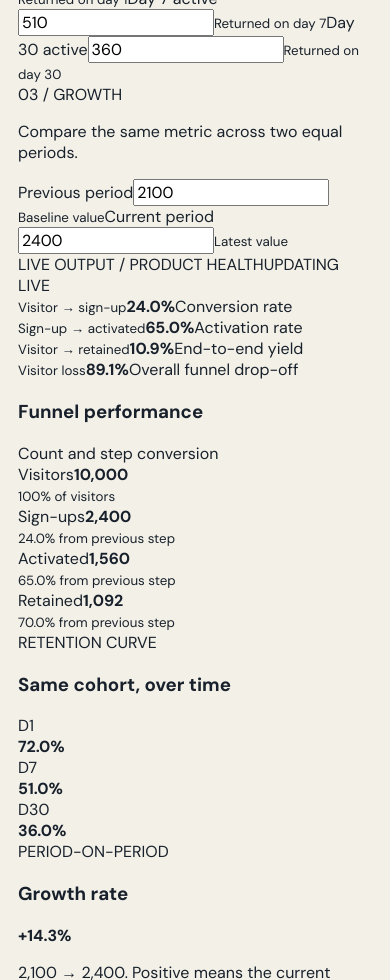
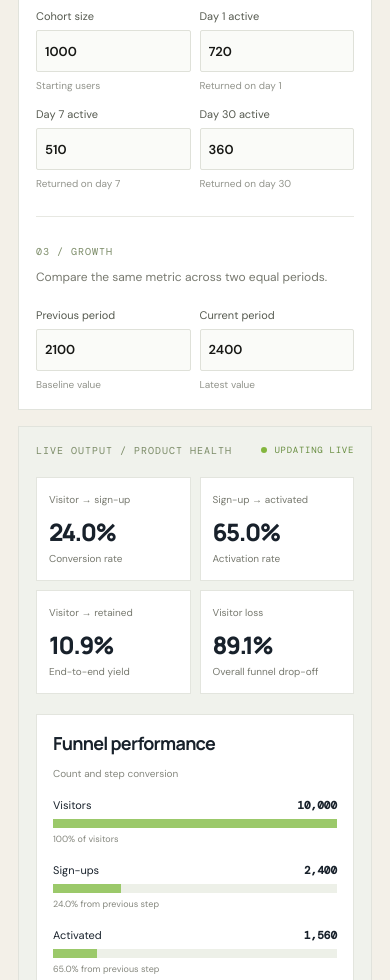
Before and after one commit to hiteshisthatyou/hitesh-portfolio, a Next.js app: page /utility-lab/product-metrics in a window 390 px wide. Shown: the part 1020-2000 px from the top of the page. Built offline with nearby package versions, Linux system fonts and the light colour scheme.

Commit message:
style: add responsive utility calculator layouts

```diff
--- a/app/globals.css
+++ b/app/globals.css
@@ -693,3 +693,64 @@ input[type=range],.slider{accent-color:var(--blue)}
 @media(max-width:700px){.ideas-list{grid-template-columns:1fr}.ideas-intro{padding-top:35px}.ideas-card{padding:22px}.ideas-empty{padding:30px}.ideas-admin-panel{padding:20px}.ideas-login{align-items:stretch;flex-direction:column}.ideas-form-grid{grid-template-columns:1fr}.ideas-editor-title,.ideas-admin-toolbar,.ideas-save-bar{align-items:flex-start;flex-direction:column}.ideas-post-row{flex-direction:column}.ideas-embed iframe{height:430px}}
 
 .ideas-footer-link{font-size:10px;color:#668f42;border-bottom:1px solid #b7cba1;padding-bottom:4px}.ideas-footer-link:hover{color:#385c22}
+
+
+/* Utility Lab calculators */
+.calc-shell{display:grid;grid-template-columns:minmax(280px,.82fr) minmax(0,1.18fr);gap:16px;align-items:start;margin:36px 0 70px}
+.calc-panel,.calc-results{border:1px solid #e1e3dc;background:#fff;min-width:0}
+.calc-panel{padding:28px}
+.calc-panel-head{margin-bottom:20px}
+.calc-panel-head p{font-size:12px;line-height:1.65;color:#77796f;margin:8px 0 0}
+.calc-kicker{font:10px 'DM Mono',monospace;letter-spacing:.1em;color:#7b8b67}
+.calc-fields{display:grid;grid-template-columns:1fr 1fr;gap:16px 12px}
+.calc-field{display:flex;flex-direction:column;gap:7px;min-width:0;font-size:12px;color:#55594f}
+.calc-field input{width:100%;min-width:0;height:42px;padding:9px 11px;border:1px solid #dfe1d9;border-radius:2px;background:#fafbf8;color:#171815;font:600 14px 'DM Sans',sans-serif;outline:none}
+.calc-field input:focus{border-color:#83b63d;box-shadow:0 0 0 2px #83b63d22}
+.calc-field small{font-size:10px;line-height:1.4;color:#92948c}
+.calc-subhead{border-top:1px solid #e7e8e2;padding-top:22px;margin-top:25px}
+.calc-input-wrap{position:relative}
+.calc-input-wrap input{padding-right:48px}
+.calc-input-wrap i{position:absolute;right:10px;top:13px;color:#85877e;font-size:10px;font-style:normal}
+.calc-results{padding:28px;background:#f0f2ec}
+.calc-result-top{display:flex;justify-content:space-between;gap:10px;align-items:center;flex-wrap:wrap}
+.calc-live{font:9px 'DM Mono';letter-spacing:.08em;color:#668c3e}
+.calc-live:before{content:"";display:inline-block;width:6px;height:6px;border-radius:50%;background:#83b63d;margin-right:7px}
+.calc-kpi-grid{display:grid;grid-template-columns:repeat(2,minmax(0,1fr));gap:9px;margin:20px 0}
+.calc-kpi-grid article{background:#fff;padding:17px 16px;border:1px solid #e3e5de;min-width:0}
+.calc-kpi-grid small,.calc-kpi-grid span{display:block;color:#77796f;font-size:10px;line-height:1.5}
+.calc-kpi-grid strong{display:block;font:750 clamp(24px,3vw,34px) Manrope;letter-spacing:-.06em;margin:8px 0 3px;overflow-wrap:anywhere}
+.calc-chart-block,.calc-mini{background:#fff;border:1px solid #e3e5de;padding:20px;margin-top:12px;min-width:0}
+.calc-chart-title{display:flex;justify-content:space-between;gap:12px;align-items:baseline;flex-wrap:wrap}
+.calc-chart-title h3,.calc-mini h3{font:700 18px Manrope;letter-spacing:-.04em;margin:0}
+.calc-chart-title span{font-size:10px;color:#85877e}
+.calc-bar-row{margin-top:18px}
+.calc-bar-row>div:first-child{display:flex;justify-content:space-between;gap:12px;font-size:11px;margin-bottom:7px}
+.calc-bar-row>div:first-child b{font:600 11px 'DM Mono'}
+.calc-bar-track,.retention-line>div{height:9px;background:#edf0e8;overflow:hidden}
+.calc-bar-track i,.retention-line>div i{display:block;height:100%;background:#9bc96a;transition:width .2s ease}
+.calc-bar-row>small{display:block;margin-top:5px;font-size:9px;color:#85877e}
+.calc-bottom-grid{display:grid;grid-template-columns:1fr 1fr;gap:12px}
+.calc-mini{padding:20px}
+.calc-mini h3{margin:12px 0 18px}
+.retention-line{display:grid;grid-template-columns:27px 1fr 47px;gap:9px;align-items:center;margin-top:13px;font-size:10px}
+.retention-line b{text-align:right;font:600 10px 'DM Mono'}
+.calc-growth>strong{display:block;font:750 34px Manrope;letter-spacing:-.06em;margin:15px 0 9px}
+.calc-growth>strong small{font:500 12px Manrope;color:#777}
+.calc-growth p,.calc-mini p{font-size:11px;line-height:1.6;color:#77796f;margin:0}
+.positive{color:#5d9633}.negative{color:#b65c48}
+.calc-note{font-size:10px;line-height:1.7;color:#7c7f75;margin:18px 2px 0}
+.calc-hero-saving{background:#171a15;color:#f7f8f3;padding:24px;margin:20px 0 12px;display:flex;flex-direction:column;gap:6px}
+.calc-hero-saving small{font-size:11px;color:#b5b9ad}
+.calc-hero-saving strong{font:800 clamp(34px,5vw,52px) Manrope;letter-spacing:-.07em;color:#b6f36b;overflow-wrap:anywhere}
+.calc-hero-saving span{font-size:10px;color:#b5b9ad}
+.ops-time-bar{height:13px;background:#e9ece4;margin-top:20px;overflow:hidden}
+.ops-time-bar i{display:block;height:100%;background:#9bc96a}
+.ops-time-legend{display:flex;flex-wrap:wrap;gap:15px;margin-top:10px;font-size:10px;color:#74776e}
+.ops-time-legend i{display:inline-block;width:7px;height:7px;border-radius:50%;background:#9bc96a;margin-right:5px}
+.ops-time-legend span+span i{background:#d7ddcd}
+.ops-time-values{display:grid;grid-template-columns:repeat(3,1fr);gap:10px;margin-top:22px;padding-top:17px;border-top:1px solid #e8eae4}
+.ops-time-values small,.ops-time-values b{display:block}
+.ops-time-values small{font-size:9px;color:#85877e;margin-bottom:5px}
+.ops-time-values b{font:700 16px Manrope;letter-spacing:-.03em;overflow-wrap:anywhere}
+@media(max-width:900px){.calc-shell{grid-template-columns:1fr}.calc-panel,.calc-results{padding:23px}}
+@media(max-width:560px){.calc-fields{grid-template-columns:1fr 1fr;gap:14px 9px}.calc-field{font-size:11px}.calc-field input{font-size:13px;padding:8px}.calc-bottom-grid{grid-template-columns:1fr}.calc-kpi-grid article{padding:14px 12px}.calc-results,.calc-panel{padding:17px}.calc-chart-block,.calc-mini{padding:16px}.ops-time-values{gap:6px}.ops-time-values b{font-size:13px}}
```
